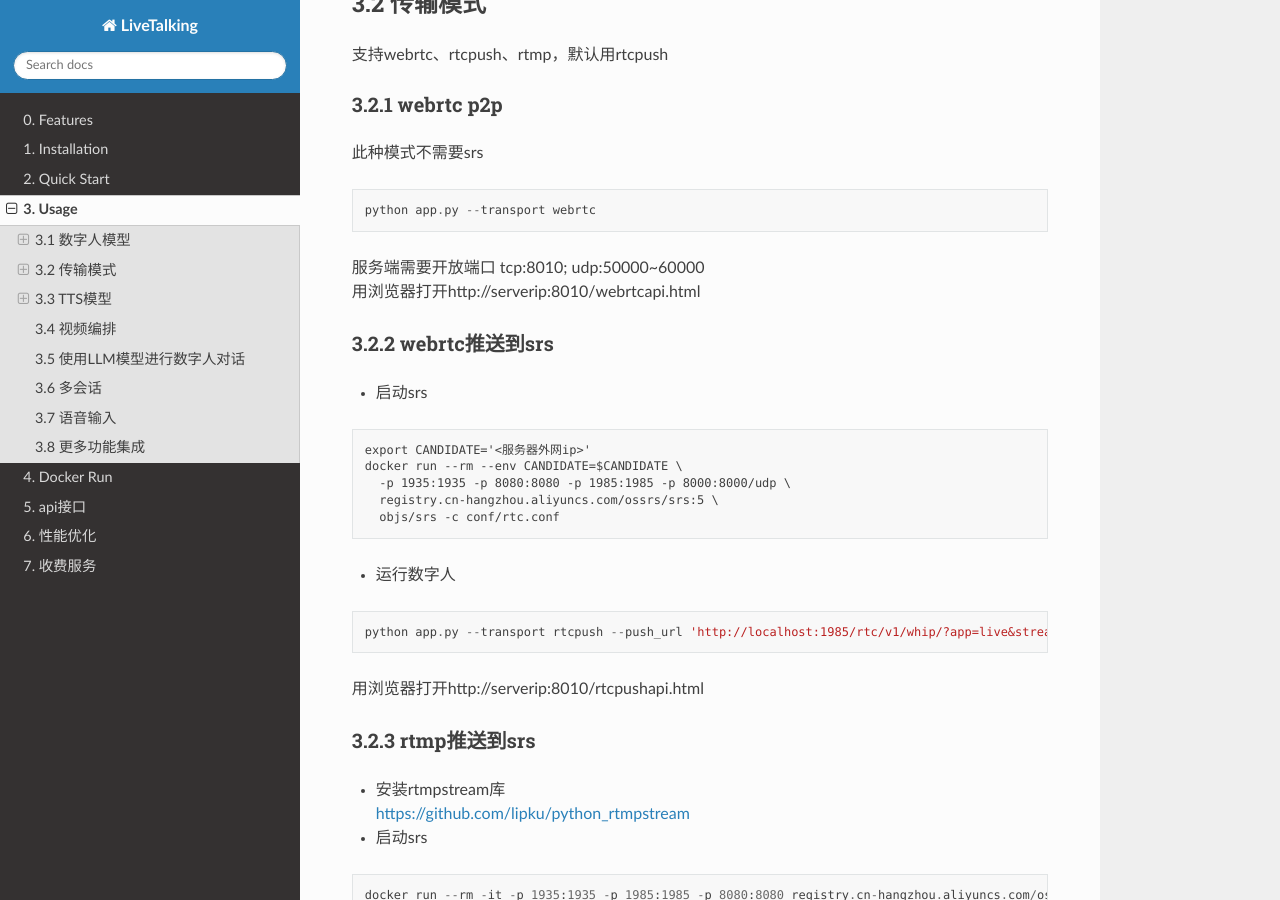
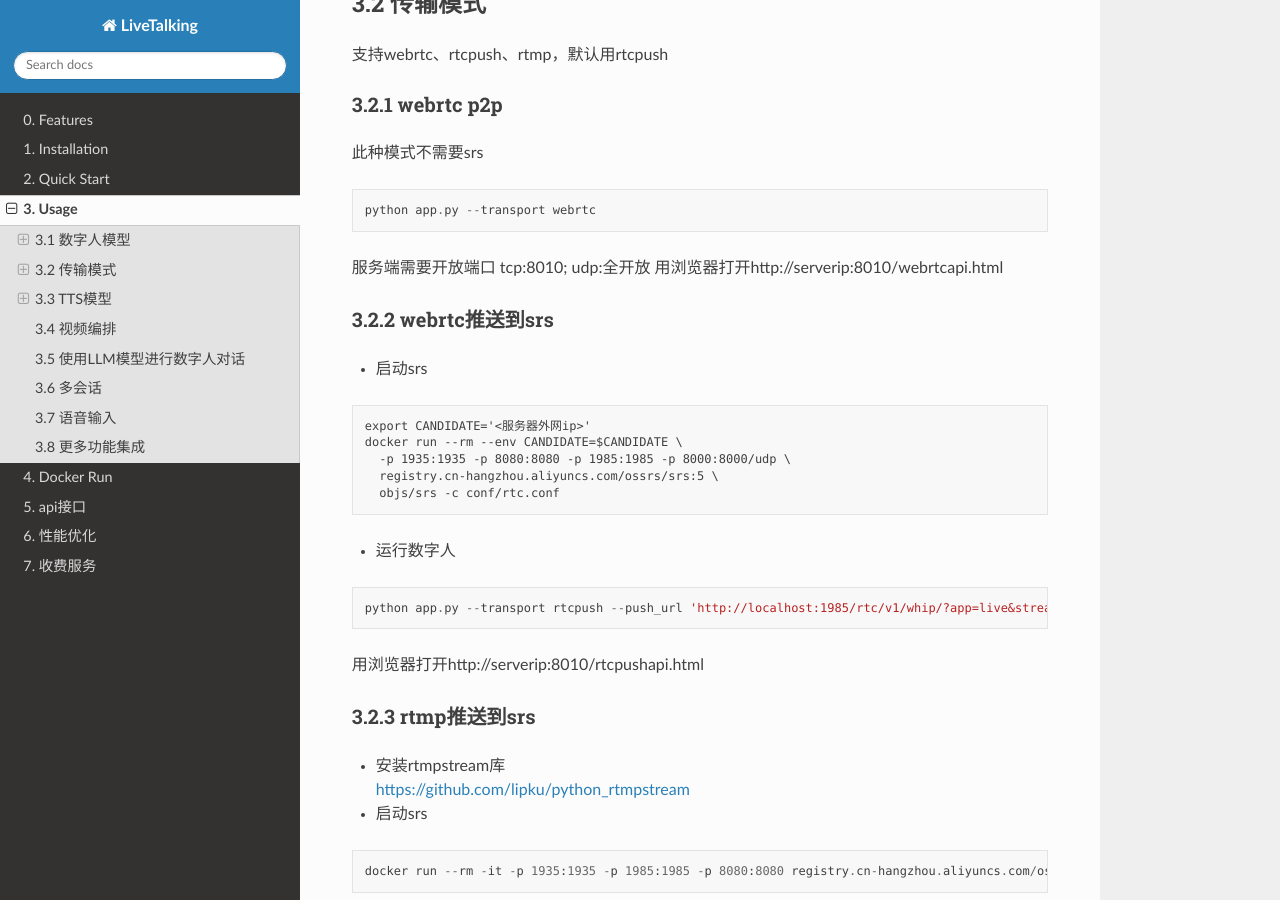
Before and after one commit to lipku/livetalking-doc, a Sphinx documentation site: the page built from docs/source/usage.md, in a window 1280 px wide and 900 px high, scrolled down 2919 px. Built offline with Sphinx 7.4.7 and the Read the Docs theme 3.1.0, drawn with Linux system fonts in a browser that asks for light colours.

Commit message:
update doc

````diff
--- a/docs/source/usage.md
+++ b/docs/source/usage.md
@@ -106,7 +106,7 @@ python genavatar.py --video_path xxx.mp4
 ```
 python app.py --transport webrtc
 ```
-服务端需要开放端口 tcp:8010; udp:50000~60000
+服务端需要开放端口 tcp:8010; udp:全开放
 用浏览器打开http://serverip:8010/webrtcapi.html
 
 #### 3.2.2 webrtc推送到srs
````
